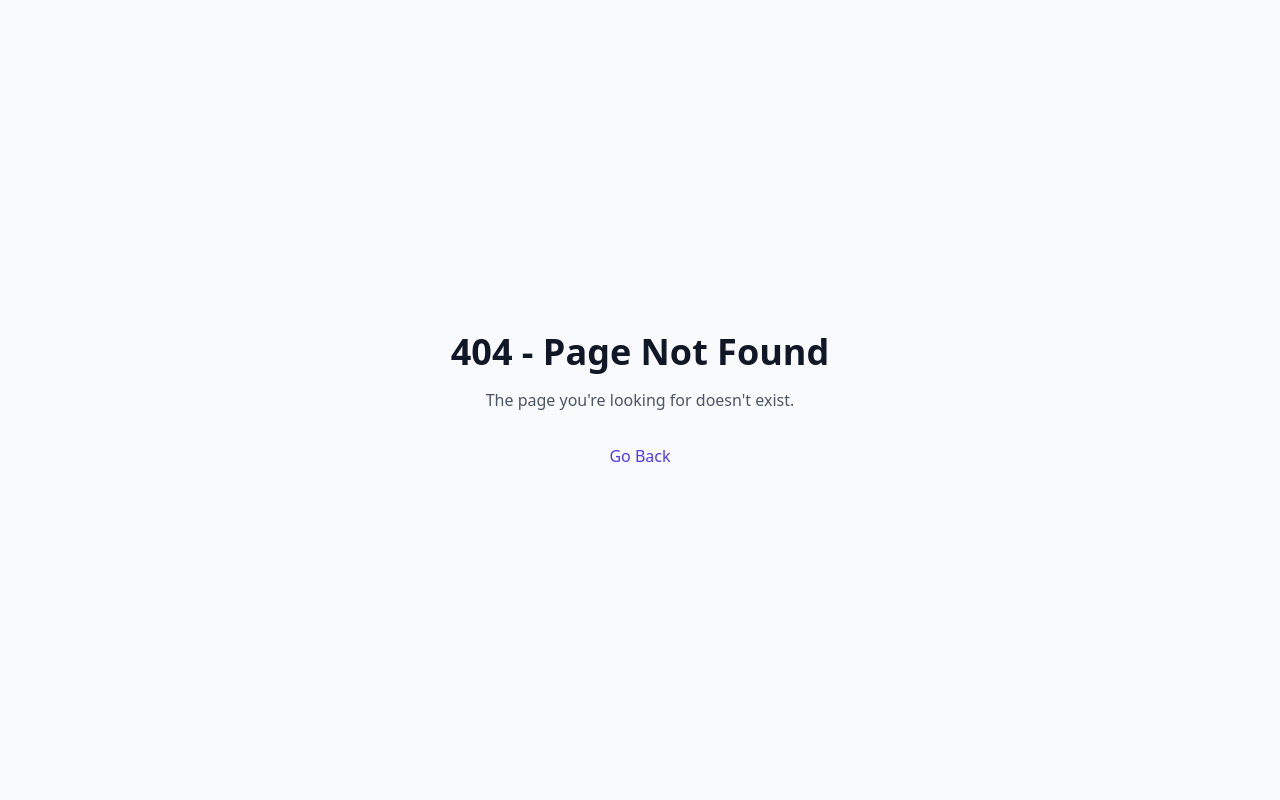
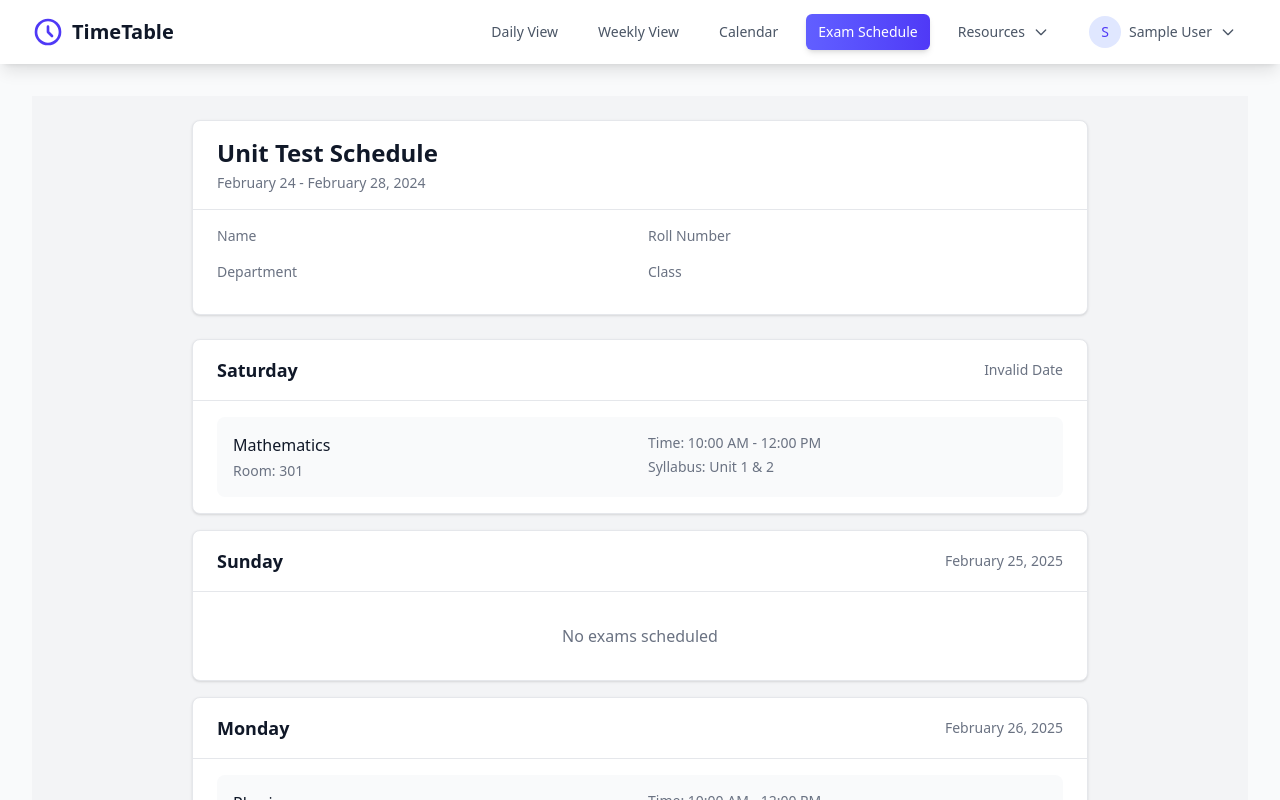
Before and after one commit to Abhi-engg/Class-Time-table, a React (Vite) app in the folder Timetable/: page /dashboard/exams in a window 1280 px wide. Before the commit this address had no page. Shown: the top 800 px of the page. Built offline with nearby package versions, Linux system fonts and the light colour scheme; sample sign-in values are in the browser's storage.

Commit message:
Exam aarehe hai

```diff
--- a/Timetable/src/App.jsx
+++ b/Timetable/src/App.jsx
@@ -12,6 +12,7 @@ import DailyView from './pages/dashboard/DailyView';
 import WeeklyView from './pages/dashboard/WeeklyView';
 import CalendarView from './pages/dashboard/CalendarView';
 import Settings from './pages/dashboard/Settings';
+import ExamView from './pages/dashboard/ExamView';
 
 // Protected Route Component
 const ProtectedRoute = ({ children }) => {
@@ -68,6 +69,7 @@ const App = () => {
             <Route path="weekly" element={<WeeklyView />} />
             <Route path="calendar" element={<CalendarView />} />
             <Route path="settings" element={<Settings />} />
+            <Route path="exams" element={<ExamView />} />
           </Route>
 
           {/* 404 Route */}
--- a/Timetable/src/components/layout/Navbar.jsx
+++ b/Timetable/src/components/layout/Navbar.jsx
@@ -34,17 +34,27 @@ const Navbar = () => {
     }
   };
 
-  // Navigation items
+  // Updated navigation items
   const mainNavItems = [
     { path: '/dashboard/daily', label: 'Daily View' },
     { path: '/dashboard/weekly', label: 'Weekly View' },
     { path: '/dashboard/calendar', label: 'Calendar' },
+    { path: '/dashboard/exams', label: 'Exam Schedule' }
   ];
 
   const resourceItems = [
     { path: '/dashboard/materials', label: 'Study Materials' },
     { path: '/dashboard/assignments', label: 'Assignments' },
-    { path: '/dashboard/exams', label: 'Exam Schedule' },
+    {
+      path: '/dashboard/exams',
+      label: 'Exam Schedule',
+      icon: (
+        <svg className="w-4 h-4 mr-2" fill="none" stroke="currentColor" viewBox="0 0 24 24">
+          <path strokeLinecap="round" strokeLinejoin="round" strokeWidth={2} d="M9 5H7a2 2 0 00-2 2v12a2 2 0 002 2h10a2 2 0 002-2V7a2 2 0 00-2-2h-2M9 5a2 2 0 002 2h2a2 2 0 002-2M9 5a2 2 0 012-2h2a2 2 0 012 2" />
+        </svg>
+      ),
+      highlight: true
+    },
     { path: '/dashboard/faculty', label: 'Faculty Directory' },
   ];
 
@@ -136,10 +146,19 @@ const Navbar = () => {
                           key={item.path}
                           to={item.path}
                           className={({ isActive }) =>
-                            `block px-4 py-2 text-sm text-gray-700 dark:text-gray-300 hover:bg-indigo-50 dark:hover:bg-gray-700 transition-colors
-                            ${isActive ? 'bg-indigo-50 dark:bg-gray-700 text-indigo-600 dark:text-indigo-400' : ''}`
+                            `block px-4 py-2 text-sm flex items-center
+                            ${item.highlight
+                              ? 'text-indigo-600 dark:text-indigo-400 font-medium bg-indigo-50 dark:bg-indigo-900/30'
+                              : 'text-gray-700 dark:text-gray-300'
+                            }
+                            ${isActive
+                              ? 'bg-indigo-50 dark:bg-gray-700 text-indigo-600 dark:text-indigo-400'
+                              : 'hover:bg-indigo-50 dark:hover:bg-gray-700'
+                            }
+                            transition-colors`
                           }
                         >
+                          {item.icon}
                           {item.label}
                         </NavLink>
                       ))}
--- /dev/null
+++ b/Timetable/src/pages/dashboard/ExamView.jsx
@@ -0,0 +1,190 @@
+// import React from 'react';
+import { motion } from 'framer-motion';
+import { useAuth } from '../../contexts/AuthContext';
+import Card from '../../components/common/Card';
+
+const ExamView = () => {
+  const { currentUser } = useAuth();
+
+  // Exam schedule data
+  const examSchedule = [
+    {
+      date: '202502-24',
+      day: 'Saturday',
+      exams: [
+        {
+          subject: 'Mathematics',
+          time: '10:00 AM - 12:00 PM',
+          room: '301',
+          type: 'Unit Test',
+          syllabus: 'Unit 1 & 2'
+        }
+      ]
+    },
+    {
+      date: '2025-02-25',
+      day: 'Sunday',
+      exams: [] // No exams on Sunday
+    },
+    {
+      date: '2025-02-26',
+      day: 'Monday',
+      exams: [
+        {
+          subject: 'Physics',
+          time: '10:00 AM - 12:00 PM',
+          room: '302',
+          type: 'Unit Test',
+          syllabus: 'Unit 1 & 2'
+        }
+      ]
+    },
+    {
+      date: '2025-02-27',
+      day: 'Tuesday',
+      exams: [
+        {
+          subject: 'Chemistry',
+          time: '10:00 AM - 12:00 PM',
+          room: '303',
+          type: 'Unit Test',
+          syllabus: 'Unit 1 & 2'
+        }
+      ]
+    },
+    {
+      date: '2025-02-28',
+      day: 'Wednesday',
+      exams: [
+        {
+          subject: 'Computer Science',
+          time: '10:00 AM - 12:00 PM',
+          room: '304',
+          type: 'Unit Test',
+          syllabus: 'Unit 1 & 2'
+        }
+      ]
+    }
+  ];
+
+  return (
+    <div className="min-h-screen bg-gray-100 dark:bg-gray-900 p-4 sm:p-6">
+      <div className="max-w-4xl mx-auto space-y-6">
+        {/* Header */}
+        <Card>
+          <Card.Header>
+            <h1 className="text-2xl font-bold text-gray-900 dark:text-white">
+              Unit Test Schedule
+            </h1>
+            <p className="text-sm text-gray-500 dark:text-gray-400 mt-1">
+              February 24 - February 28, 2024
+            </p>
+          </Card.Header>
+          <Card.Body>
+            <div className="grid grid-cols-2 gap-4 mb-4">
+              <div>
+                <p className="text-sm text-gray-500 dark:text-gray-400">Name</p>
+                <p className="font-medium text-gray-900 dark:text-white">{currentUser?.personalDetails?.fullName}</p>
+              </div>
+              <div>
+                <p className="text-sm text-gray-500 dark:text-gray-400">Roll Number</p>
+                <p className="font-medium text-gray-900 dark:text-white">{currentUser?.academicDetails?.rollNumber}</p>
+              </div>
+              <div>
+                <p className="text-sm text-gray-500 dark:text-gray-400">Department</p>
+                <p className="font-medium text-gray-900 dark:text-white">{currentUser?.academicDetails?.department}</p>
+              </div>
+              <div>
+                <p className="text-sm text-gray-500 dark:text-gray-400">Class</p>
+                <p className="font-medium text-gray-900 dark:text-white">{currentUser?.academicDetails?.className}</p>
+              </div>
+            </div>
+          </Card.Body>
+        </Card>
+
+        {/* Exam Schedule */}
+        <div className="space-y-4">
+          {examSchedule.map((day) => (
+            <motion.div
+              key={day.date}
+              initial={{ opacity: 0, y: 20 }}
+              animate={{ opacity: 1, y: 0 }}
+              transition={{ duration: 0.3 }}
+            >
+              <Card>
+                <Card.Header>
+                  <div className="flex justify-between items-center">
+                    <h2 className="text-lg font-semibold text-gray-900 dark:text-white">
+                      {day.day}
+                    </h2>
+                    <span className="text-sm text-gray-500 dark:text-gray-400">
+                      {new Date(day.date).toLocaleDateString('en-US', {
+                        month: 'long',
+                        day: 'numeric',
+                        year: 'numeric'
+                      })}
+                    </span>
+                  </div>
+                </Card.Header>
+                <Card.Body>
+                  {day.exams.length > 0 ? (
+                    day.exams.map((exam, index) => (
+                      <motion.div
+                        key={index}
+                        className="p-4 bg-gray-50 dark:bg-gray-800 rounded-lg"
+                        whileHover={{ scale: 1.01 }}
+                      >
+                        <div className="grid grid-cols-1 sm:grid-cols-2 gap-4">
+                          <div>
+                            <h3 className="font-medium text-gray-900 dark:text-white">
+                              {exam.subject}
+                            </h3>
+                            <p className="text-sm text-gray-500 dark:text-gray-400 mt-1">
+                              Room: {exam.room}
+                            </p>
+                          </div>
+                          <div>
+                            <p className="text-sm text-gray-500 dark:text-gray-400">
+                              Time: {exam.time}
+                            </p>
+                            <p className="text-sm text-gray-500 dark:text-gray-400 mt-1">
+                              Syllabus: {exam.syllabus}
+                            </p>
+                          </div>
+                        </div>
+                      </motion.div>
+                    ))
+                  ) : (
+                    <p className="text-center text-gray-500 dark:text-gray-400 py-4">
+                      No exams scheduled
+                    </p>
+                  )}
+                </Card.Body>
+              </Card>
+            </motion.div>
+          ))}
+        </div>
+
+        {/* Important Instructions */}
+        <Card>
+          <Card.Header>
+            <h2 className="text-lg font-semibold text-gray-900 dark:text-white">
+              Important Instructions
+            </h2>
+          </Card.Header>
+          <Card.Body>
+            <ul className="list-disc list-inside space-y-2 text-sm text-gray-600 dark:text-gray-300">
+              <li>Arrive at least 15 minutes before the examination time</li>
+              <li>Bring your student ID card and hall ticket</li>
+              <li>No electronic devices allowed in the examination hall</li>
+              <li>Read all questions carefully before attempting</li>
+              <li>Write your roll number on every page</li>
+            </ul>
+          </Card.Body>
+        </Card>
+      </div>
+    </div>
+  );
+};
+
+export default ExamView;
```
